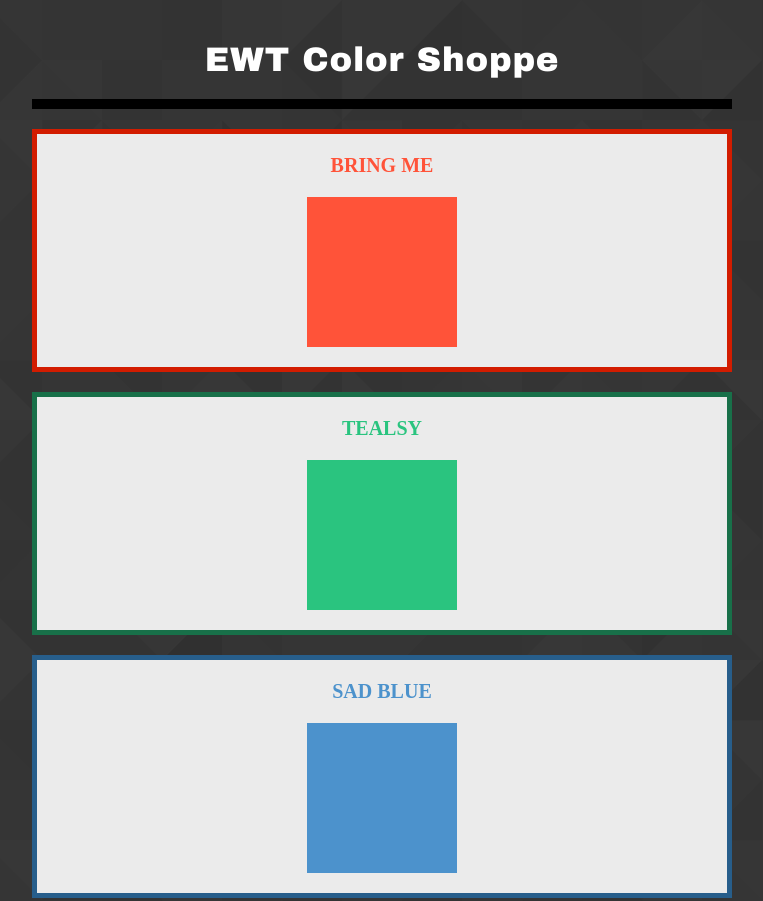
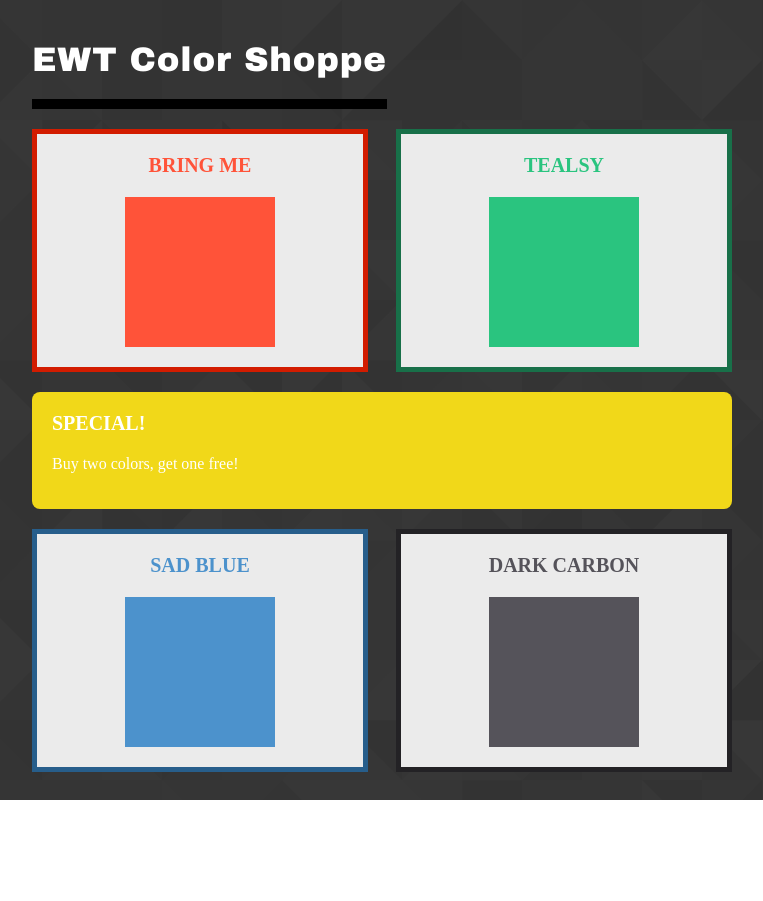
Before and after one commit to alexandershoup/ewt-fa-2016, a plain HTML site: page class06/HW6-Flexbox/index.html in a window 1280 px wide. Shown: the top 901 px of the page, without its empty margins (258-1021 px from the left). After the commit the page ends 800 px from the top, so only its background shows below. Drawn offline with nearby package versions, Linux system fonts and the light colour scheme.

Commit message:
10192016

```diff
--- a/class06/CW6-Flexbox/blog/css/style.scss
+++ b/class06/CW6-Flexbox/blog/css/style.scss
@@ -60,8 +60,14 @@ ul, ol {
 .nav {
     ul {
         border: 1px solid black;
+        display: flex;
+        li{
+            flex-grow: 1;
+        }
     }
+
 }
+
 
 .toggleNav {
     display: none;
--- a/class06/CW6-Flexbox/ewt-theater/css/style.scss
+++ b/class06/CW6-Flexbox/ewt-theater/css/style.scss
@@ -37,6 +37,9 @@ a {
     border-radius: 6px;
     transition: all 0.2s ease;
     margin: 0 auto;
+    height:38px;
+    align-self: flex-end;
+
 
     &:hover {
         background-color: darken(#469B50, 15%);
@@ -146,14 +149,24 @@ a {
             width: $breakDesktop;
         }
     }
+    .feature-list{
+        display: flex;
+        flex-wrap: wrap;
+
+
+    }
 
     .feature {
-        float: left;
+        display: flex;
         width: 50%;
+        flex-wrap: wrap;
+        justify-content: center;
+
 
         /* make every other .feature clears the previous 2 floated .features */
         &:nth-child(2n+1) {
-            clear: left;
+            display: flex;
+
         }
     }
 
--- a/class06/CW6-Flexbox/mario-cards/css/style.scss
+++ b/class06/CW6-Flexbox/mario-cards/css/style.scss
@@ -21,6 +21,7 @@ body {
 
 .container {
     padding: $baseUnit 0;
+
 }
 
 .suit-image {
@@ -100,6 +101,7 @@ body {
 
 @media (min-width: $breakTablet) {
     .wrapper {
+
         @include gradient(lighten($colorPrimary, 20%), darken($colorPrimary, 10%));
     }
 
@@ -109,6 +111,8 @@ body {
     }
 
     .cards {
+        display: flex;
+        flex-wrap: wrap;
         width: 600px;
         margin: $baseUnit auto 0;
 
@@ -120,7 +124,7 @@ body {
     }
 
     .card {
-        float: left;
+        display: flex;
         margin: 0 $baseUnit ($baseUnit * 2);
     }
 }
--- a/class06/CW6-Flexbox/vertical-center/css/style.scss
+++ b/class06/CW6-Flexbox/vertical-center/css/style.scss
@@ -11,6 +11,9 @@ html {
     background-size: cover;
     min-height: 100vh;
     padding: 20px 0;
+    display: flex;
+    flex-direction: column;
+    justify-content: center;
 }
 
 .content {
--- a/class06/HW6-Flexbox/css/style.scss
+++ b/class06/HW6-Flexbox/css/style.scss
@@ -3,11 +3,9 @@ $bringMe: #FF5339;
 $tealsy: #2AC47F;
 $sadBlue: #4C92CC;
 $darkCarbon: #55535A;
-
 @mixin colorBlock($clr) {
 	color: $clr;
 	border: 5px solid darken($clr, 20%);
-
 	.color-sample {
 		background: $clr;
 	}
@@ -18,12 +16,16 @@ $darkCarbon: #55535A;
 	transform: $val;
 }
 
+
 /* apply a natural box layout model to all elements, but allowing components to change */
+
 html {
 	box-sizing: border-box;
 }
 
-*, *:before, *:after {
+*,
+*:before,
+*:after {
 	box-sizing: inherit;
 }
 
@@ -40,6 +42,8 @@ body {
 .container {
 	width: 96%;
 	margin: 0 auto;
+	display: flex;
+	flex-wrap: wrap;
 }
 
 .h1 {
@@ -58,10 +62,15 @@ body {
 	margin-bottom: $baseUnit;
 	text-transform: uppercase;
 	font-weight: bold;
-
 	span {
 		opacity: 0.5;
 	}
+}
+
+.colors {
+	display: flex;
+	flex-wrap: wrap;
+	justify-content: space-between;
 }
 
 .color {
@@ -69,6 +78,7 @@ body {
 	background: rgba(255, 255, 255, 0.9);
 	padding: $baseUnit;
 	margin-bottom: $baseUnit;
+	flex-basis: 100%;
 }
 
 .color-sample {
@@ -77,7 +87,6 @@ body {
 	height: 150px;
 	margin: 0 auto;
 	transition: all 0.2s ease;
-
 	&:hover {
 		@include alter(scale(1.1) rotate(2deg));
 	}
@@ -85,18 +94,22 @@ body {
 
 .bring-me {
 	@include colorBlock($bringMe);
+	order: 2;
 }
 
 .tealsy {
 	@include colorBlock($tealsy);
+	order: 3;
 }
 
 .sad-blue {
 	@include colorBlock($sadBlue);
+	order: 4;
 }
 
 .dark-carbon {
 	@include colorBlock($darkCarbon);
+	order: 5;
 }
 
 .special {
@@ -104,10 +117,39 @@ body {
 	padding: $baseUnit;
 	margin-bottom: $baseUnit;
 	border-radius: 8px;
+	width: 100%;
+	order: 1;
 }
 
 @media (min-width: 760px) {
 	.container {
 		width: 700px;
 	}
+	.color{
+		flex-basis: 48%;
 	}
+	.bring-me {
+		@include colorBlock($bringMe);
+		order: 1;
+	}
+	.tealsy {
+		@include colorBlock($tealsy);
+		order: 2;
+	}
+	.sad-blue {
+		@include colorBlock($sadBlue);
+		order: 4;
+	}
+	.dark-carbon {
+		@include colorBlock($darkCarbon);
+		order: 5;
+	}
+	.special {
+		background: #F1D819;
+		padding: $baseUnit;
+		margin-bottom: $baseUnit;
+		border-radius: 8px;
+		width: 100%;
+		order: 3;
+	}
+}
```
Also changed, not shown: class06/CW6-Flexbox/blog/css/style.css, class06/CW6-Flexbox/blog/screenshot2.png (deleted), class06/CW6-Flexbox/ewt-theater/css/style.css, class06/CW6-Flexbox/ewt-theater/screenshot.png (deleted), class06/CW6-Flexbox/ewt-theater/screenshot2.png (deleted), class06/CW6-Flexbox/mario-cards/css/style.css, class06/CW6-Flexbox/vertical-center/css/style.css, class06/HW6-Flexbox/css/style.css, 1 other file. Lines whose indentation alone changed are shown as unchanged.
